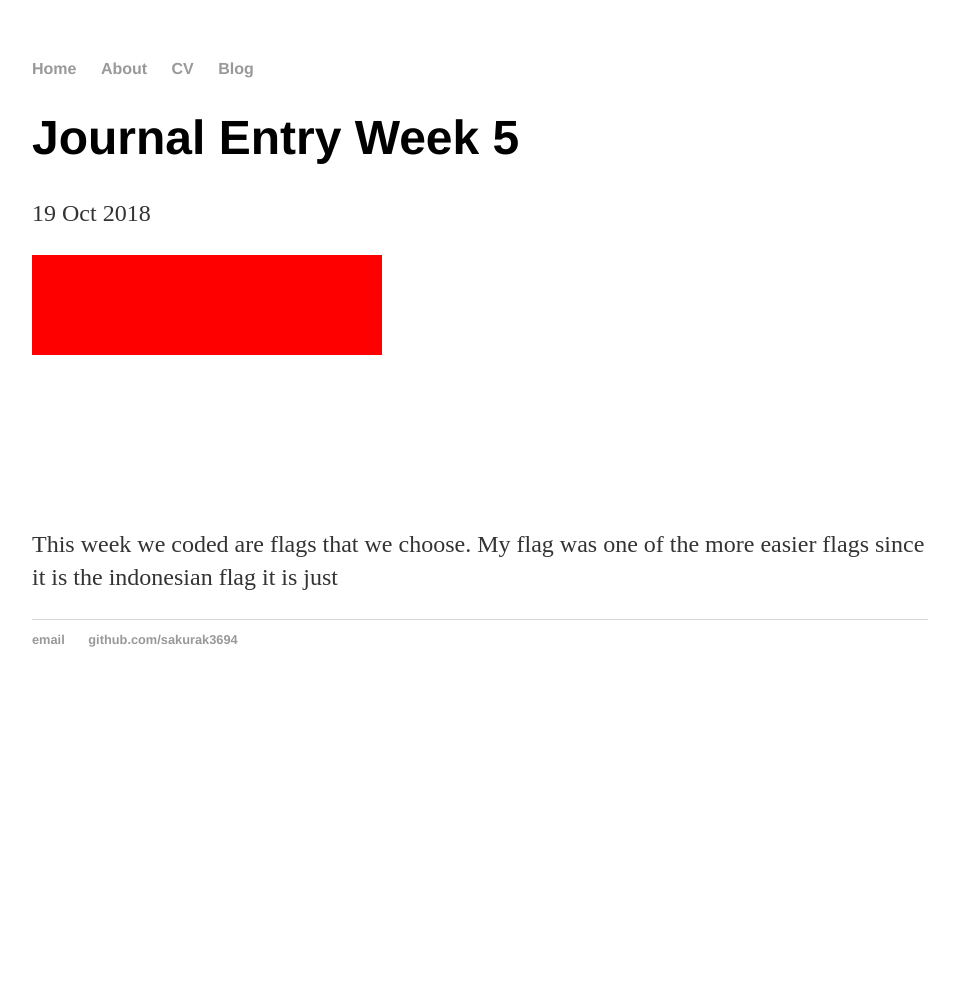
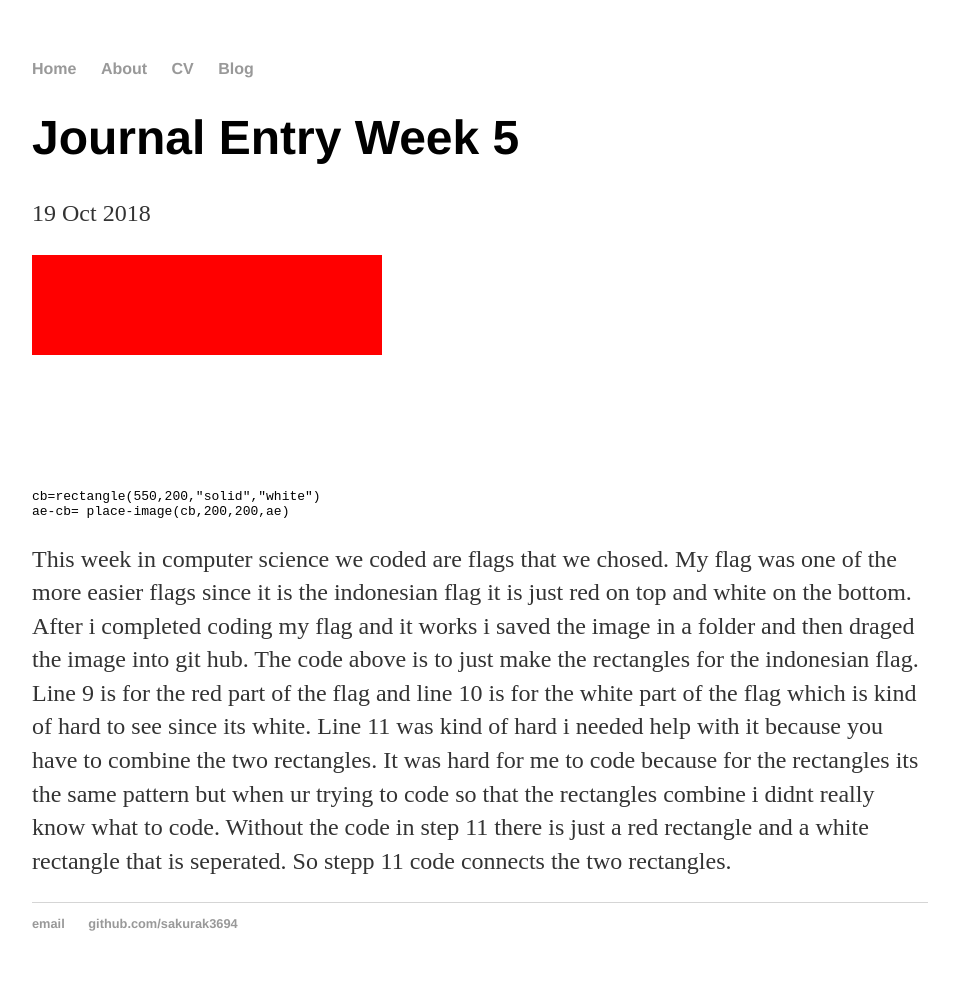
Before and after one commit to sakurak3694/sakura3694.github.com, a Jekyll site: the page built from _posts/2018-10-19-Journal-Entry-Week-5.md, in a window 1280 px wide. Shown: the whole page, without its empty margins (160-1115 px from the left). Built offline with Jekyll 4.4.1, drawn with Linux system fonts in a browser that asks for light colours; before the commit the page ends 900 px from its top, so only the background shows below that.

Commit message:
Update 2018-10-19-Journal-Entry-Week-5.md

````diff
--- a/_posts/2018-10-19-Journal-Entry-Week-5.md
+++ b/_posts/2018-10-19-Journal-Entry-Week-5.md
@@ -6,7 +6,8 @@ date: 2018-10-19
 
 ![Github Logo](/images/flag.png)
 
+```ae=rectangle(350,200,"solid","red")
+cb=rectangle(550,200,"solid","white")
+ae-cb= place-image(cb,200,200,ae)
 ```
-
-```
-This week we coded are flags that we choose. My flag was one of the more easier flags since it is the indonesian flag it is just
+This week in computer science we coded are flags that we chosed. My flag was one of the more easier flags since it is the indonesian flag it is just red on top and white on the bottom. After i completed coding my flag and it works i saved the image in a folder and then draged the image into git hub. The code above is to just make the rectangles for the indonesian flag. Line 9 is for the red part of the flag and line 10 is for the white part of the flag which is kind of hard to see since its white. Line 11 was kind of hard i needed help with it because you have to combine the two rectangles. It was hard for me to code because for the rectangles its the same pattern but when ur trying to code so that the rectangles combine i didnt really know what to code. Without the code in step 11 there is just a red rectangle and a white rectangle that is seperated. So stepp 11 code connects the two rectangles.
````
